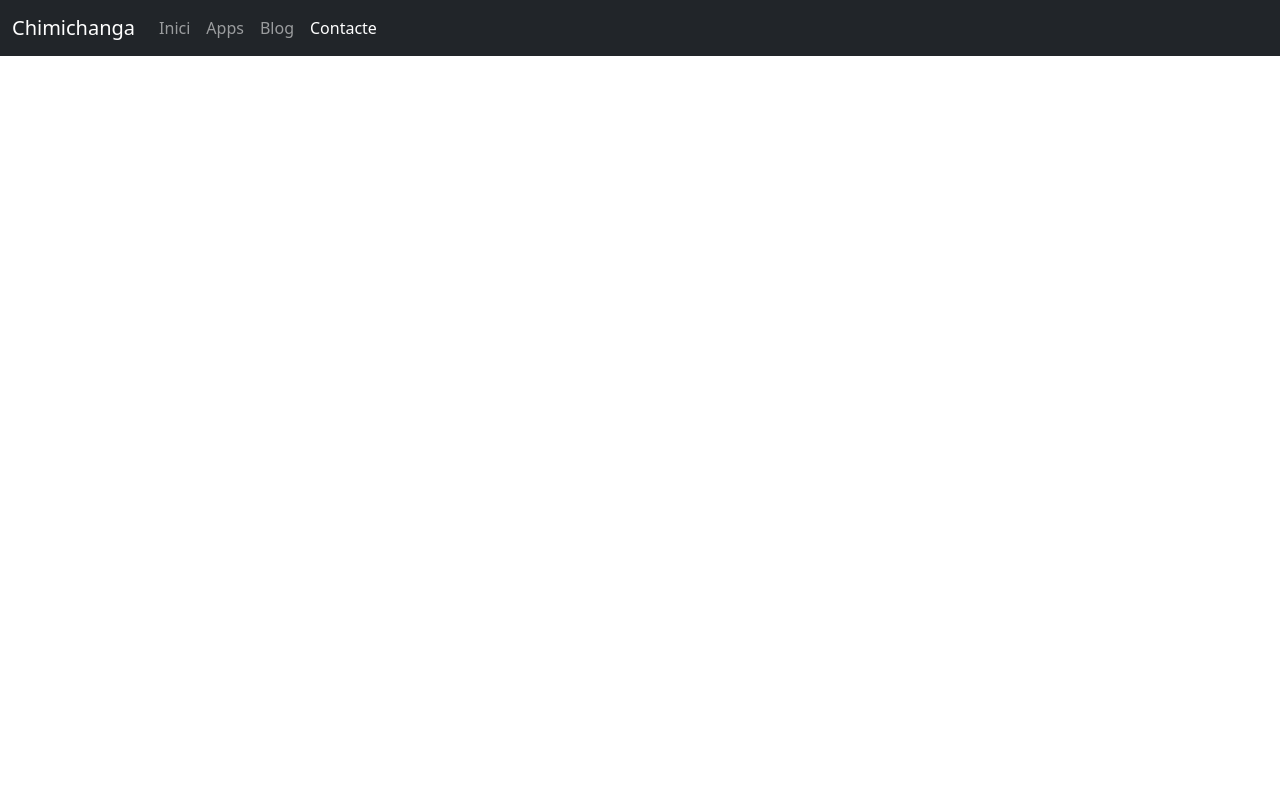
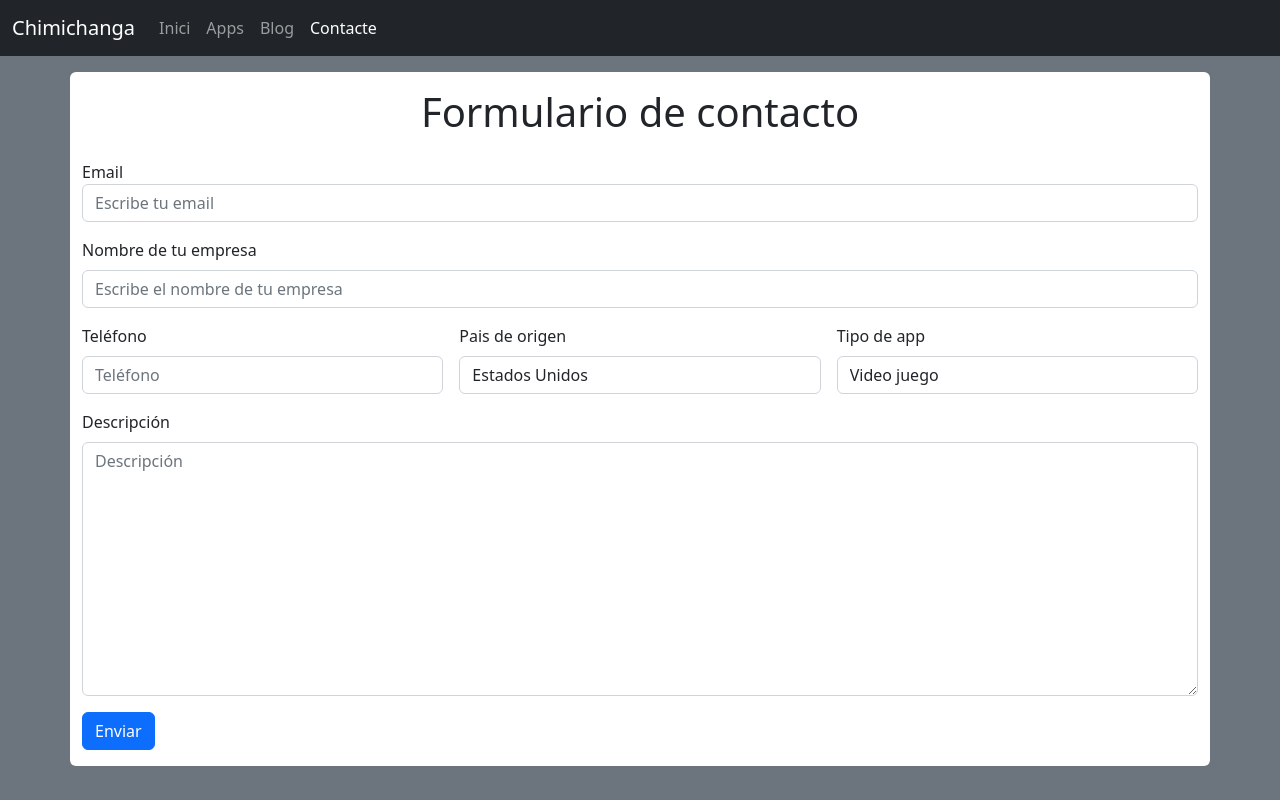
Before and after one commit to sdw2302/web_page_project_m4_vib, a plain HTML site: page contacte.html in a window 1280 px wide. Drawn offline with nearby package versions, Linux system fonts and the light colour scheme.

Commit message:
Created form

```diff
--- a/contacte.html
+++ b/contacte.html
@@ -11,7 +11,7 @@
         <!-- Latest compiled JavaScript -->
         <script src="https://cdn.jsdelivr.net/npm/bootstrap@5.2.2/dist/js/bootstrap.bundle.min.js"></script>
     </head>
-    <body>
+    <body class="bg-secondary">
         <nav class="navbar navbar-expand-lg navbar-dark bg-dark">
             <div class="container-fluid">
                 <a class="navbar-brand" href="#">Chimichanga</a>
@@ -27,7 +27,7 @@
                             <a class="nav-link" href="./apps.html">Apps</a>
                         </li>
                         <li class="nav-item">
-                            <a class="nav-link" href="./blog.html">Blog</a>
+                            <a class="nav-link "  href="./blog.html">Blog</a>
                         </li>
                         <li class="nav-item">
                             <a class="nav-link active" aria-current="page" href="./contacte.html">Contacte</a>
@@ -36,5 +36,79 @@
                 </div>
             </div>
         </nav>
+
+        <div class="container rounded ">
+            <form class="row g-3 mt-3 pb-3 ">
+
+                <h1 class="text-center">Formulario de contacto</h1>
+                <div class="col-12">
+                    <label for="emailInput" class="for-label">Email</label>
+                    <input type="email" class="form-control" id="emailInput" placeholder="Escribe tu email">
+                </div>
+
+                <div class="col-12">
+                    <label for="inputName" class="form-label">Nombre de tu empresa</label>
+                    <input type="text" class="form-control" id="inputName" placeholder="Escribe el nombre de tu empresa">
+                </div>
+
+                <div class="col">
+                    <label for="inputPhone" class="form-label">Teléfono</label>
+                    <input type="number" class="form-control" id="inputPhone" placeholder="Teléfono">
+                </div>
+
+                <div class="col">
+                    <label for="choiseCountry" class="form-label">Pais de origen</label>
+                    <select name="CountryName" id="choiseCountry" class="form-control">
+                        <optgroup class="form-label" label="Pais de origen">
+                            <option value="Estados Unidos">Estados Unidos</option>
+                            <option value="España">España</option>
+                            <option value="Francia">Francia</option>
+                            <option value="Alemania">Alemania</option>
+                            <option value="Paises bajos">Paises bajos</option>
+                            <option value="Inglaterra">Inglaterra</option>
+                            <option value="Portugal">Portugal</option>
+                            <option value="Italia">Italia</option>
+                            <option value="Suiza">Suiza</option>
+                            <option value="Austria">Austria</option>
+                            <option value="Dinamarca">Dinamarca</option>
+                            <option value="Polonia">Polonia</option>
+                            <option value="Noruega">Noruega</option>
+                            <option value="Suecia">Suecia</option>
+                            <option value="Finlandia">Finlandia</option>
+                        </optgroup>
+                    </select>
+                </div>
+
+                <div class="col">
+                    <label for="inputApp" class="form-label">Tipo de app</label>
+                    <select name="Apptype" class="form-control" id="inputApp" required>
+                        <optgroup class="form-label" label="Tipo de app">
+                            <option value="Video juego">Video juego</option>
+                            <option value="Utilidad">Utilidad</option>
+                            <option value="Edición">Edición</option>
+                            <option value="Administración">Administración</option>
+                            <option value="Gestor de archivos">Gestor de archivos</option>
+                            <option value="Otro">Otro</option>
+                        </optgroup>
+                    </select>
+                        <!--<div class="invalid-feedback">
+                            Por favor elige el tipo de aplicación a desarrollar
+                        </div>-->
+                </div>
+
+                <div class="col-12">
+                    <label for="inputDescription" class="form-label">Descripción</label>
+                    <textarea name="Description" class="form-control" id="inputDescription" cols="69" rows="10" placeholder="Descripción" required></textarea>
+                </div>
+
+                <div class="col ">
+                    <button type="submit" class="btn btn-primary ">
+                        Enviar
+                    </button>
+                </div>
+
+            </form>
+        </div>
+
     </body>
 </html>
--- a/css/styles.css
+++ b/css/styles.css
@@ -0,0 +1,40 @@
+.ContactPage {
+    height: 100vh;
+    display: flex;
+    align-items: center;
+    justify-content: center;
+}
+
+.ContactForm{
+    width: 700px;
+    height: min-content;
+    padding: 20px;
+    border-radius: 12px;
+    background: #ffffff;
+}
+
+.ContactForm h1 {
+    font-size: 36px;
+    margin-bottom: 25px;
+}
+
+.ContactForm form{
+    font-size: 20px;
+}
+
+.ContactForm form .form-group{
+    margin-bottom: 12px;
+}
+
+
+
+.ContactForm form input[type="submit"]{
+    font-size: 20px;
+    margin-top: 15px;
+}
+
+.container{
+    width: 20%;
+    height: 100%;
+    background-color: white;
+}
```
Also changed, not shown: index.html (+2 -2 lines), img/testImgBlog.png (added).
